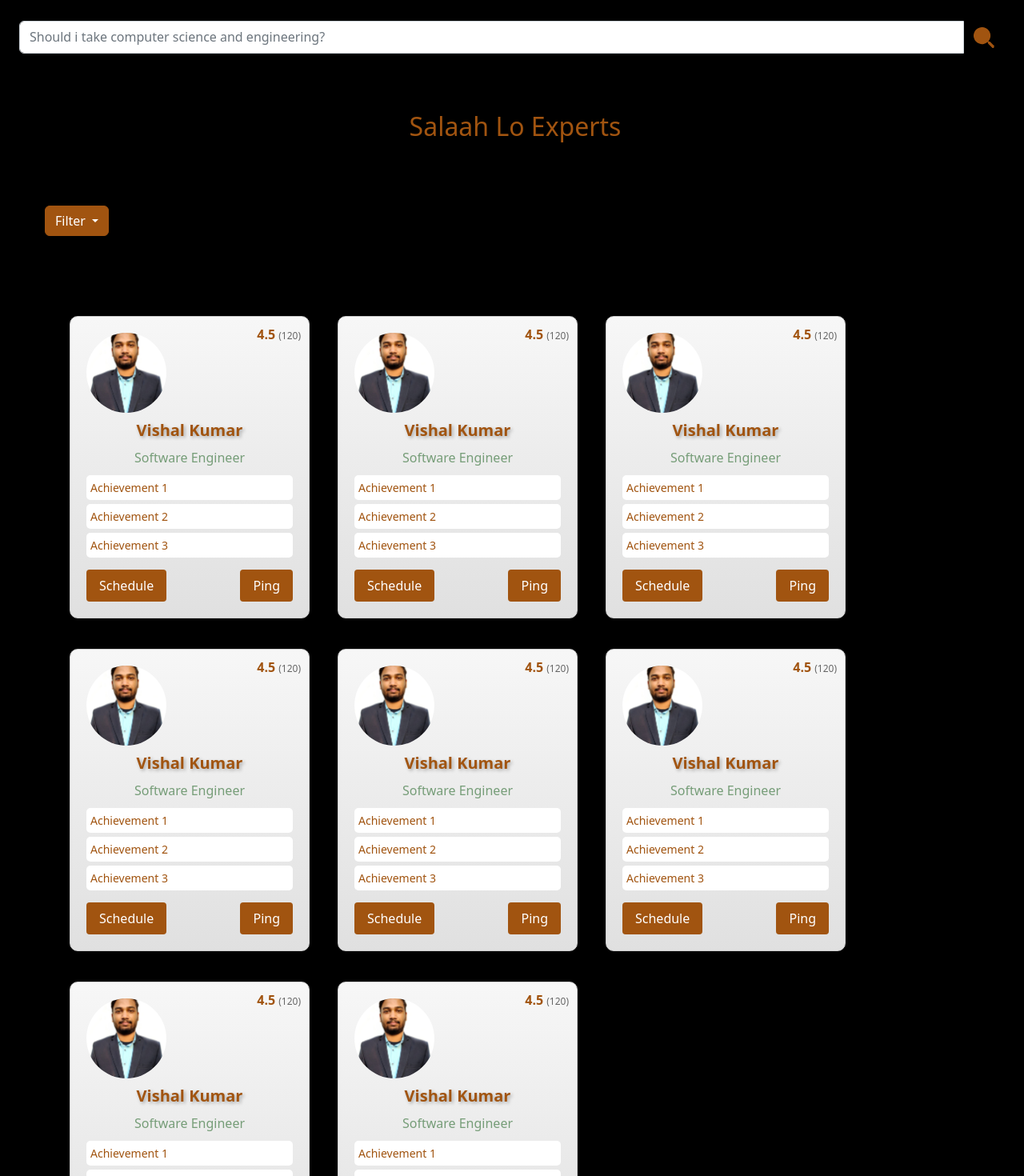
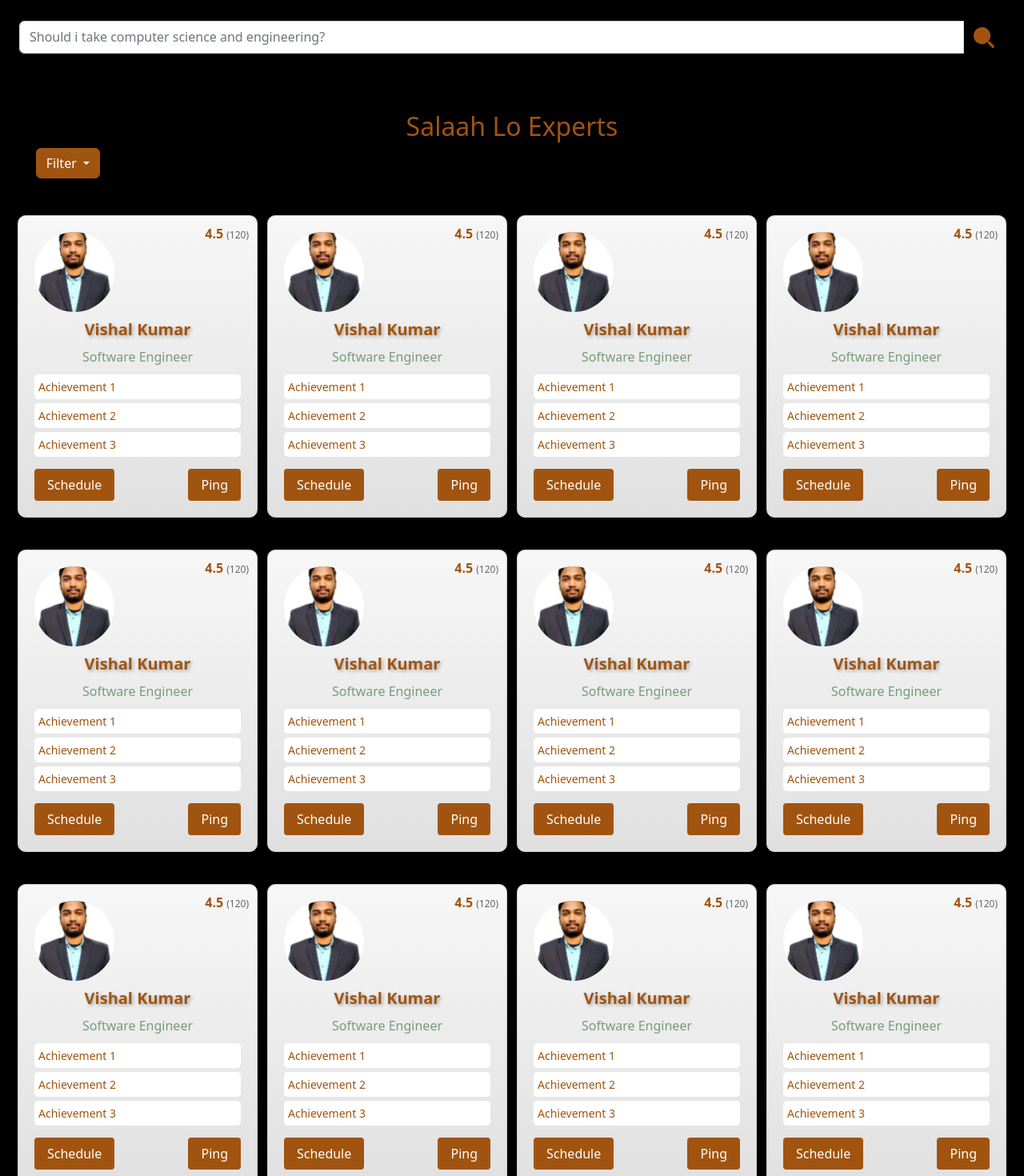
Before and after one commit to Vishalmast/SalaahLo, an Angular app in the folder Client/: page / in a window 1280 px wide. Shown: the part 120-1590 px from the top of the page at 80% size. Built offline with nearby package versions, Linux system fonts and the light colour scheme.

Commit message:
fixed the responseive issue in profiles

```diff
--- a/Client/src/app/home/experts/experts.component.css
+++ b/Client/src/app/home/experts/experts.component.css
@@ -1,10 +1,10 @@
-.heading{
+.heading {
   /* left: 40px; */
   color: #a15410;
 }
 
-.custom-dropdown{
-    color:white;
+.custom-dropdown {
+  color: white;
   background-color: #a15410;
   border-color: #a15410;
 }
@@ -14,16 +14,28 @@
   background-color: #769d78;
 }
 
-.dropdown-menu{
+.dropdown-menu {
   background-color: #a15410;
 }
 
 .dropdown-item:hover {
   background-color: #769d78;
-    color: #FFFFFF;
+  color: #ffffff;
 }
 
-.reset, .reset:hover{
+.reset,
+.reset:hover {
   color: #769d78;
   background-color: #a15410;
 }
+
+.profileLoop {
+  margin: -10px 0 0 0;
+}
+.profileLoop > * {
+  margin-top: 40px;
+}
+
+.paddingButton {
+  margin-left: 3.5%;
+}
--- a/Client/src/app/home/experts/experts.component.html
+++ b/Client/src/app/home/experts/experts.component.html
@@ -1,8 +1,8 @@
-<div class="mt-5 ms-5 ps-2">
-  <div class="mb-5 pb-4">
-    <h2 class="heading text-center me-5">Salaah Lo Experts</h2>
+<div class="mt-5">
+  <div class="mb-1">
+    <h2 class="heading text-center">Salaah Lo Experts</h2>
   </div>
-  <div class="dropdown">
+  <div class="paddingButton dropdown d-flex justify-content-md-start">
     <button class="btn dropdown-toggle custom-dropdown" type="button" id="filterDropdown" data-bs-toggle="dropdown"
       aria-expanded="false">
       {{ selectedOption || 'Filter' }}
@@ -15,7 +15,50 @@
 
     <button *ngIf="selectedOption" type="button" class="btn ms-2 reset" (click)="resetOption()">Clear Filter</button>
   </div>
-  <div class="mt-5 pt-5" style="display:inline-block;">
+
+  <div class="d-flex justify-content-around flex-wrap profileLoop p-3">
+    <div mt-4>
+      <app-profile [expert]="expert"></app-profile>
+    </div>
+    <div mt-4>
+      <app-profile [expert]="expert"></app-profile>
+    </div>
+    <div mt-4>
+      <app-profile [expert]="expert"></app-profile>
+    </div>
+    <div mt-4>
+      <app-profile [expert]="expert"></app-profile>
+    </div>
+    <div mt-4>
+      <app-profile [expert]="expert"></app-profile>
+    </div>
+    <div mt-4>
+      <app-profile [expert]="expert"></app-profile>
+    </div>
+    <div mt-4>
+      <app-profile [expert]="expert"></app-profile>
+    </div>
+    <div mt-4>
+      <app-profile [expert]="expert"></app-profile>
+    </div>
+    <div mt-4>
+      <app-profile [expert]="expert"></app-profile>
+    </div>
+    <div mt-4>
+      <app-profile [expert]="expert"></app-profile>
+    </div>
+    <div mt-4>
+      <app-profile [expert]="expert"></app-profile>
+    </div>
+    <div mt-4>
+      <app-profile [expert]="expert"></app-profile>
+    </div>
+    <div mt-4>
+      <app-profile [expert]="expert"></app-profile>
+    </div>
+
+  </div>
+  <!-- <div class="mt-5 pt-5" style="display:inline-block;">
     <div style="display:inline-block;margin:4px; margin-left: 31px; margin-bottom: 34px;">
       <app-profile [expert]="expert"></app-profile>
     </div>
@@ -41,5 +84,5 @@
       <app-profile [expert]="expert"></app-profile>
     </div>
 
-  </div>
+  </div> -->
 </div>
```
Lines whose indentation alone changed are shown as unchanged.
